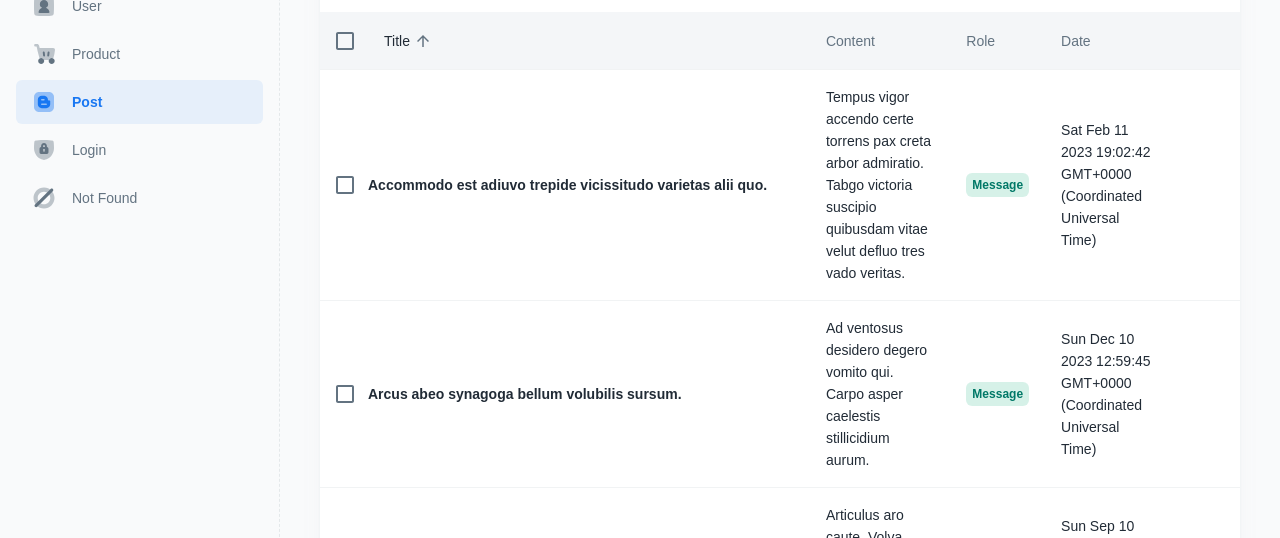
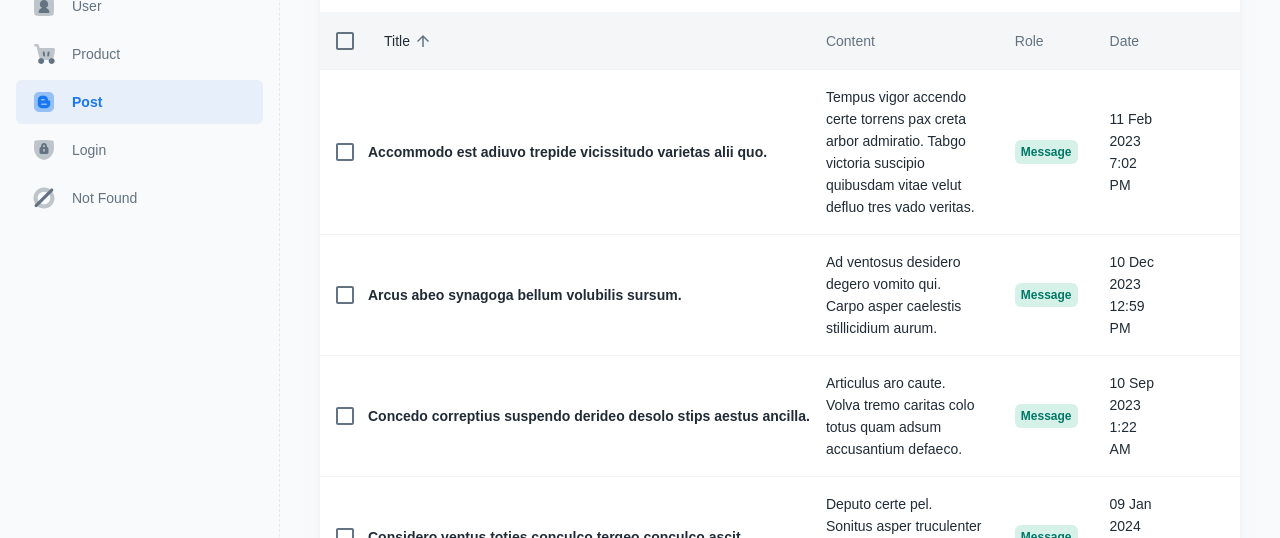
Before and after one commit to UoA-EEEEason/React-website-CarbonGo---Lying-Flat-group, a React (Vite) app: page /post in a window 1280 px wide. Shown: the part 248-786 px from the top of the page. Built offline with nearby package versions, Linux system fonts and the light colour scheme; some icons are missing.

Commit message:
add specific folder for firebase

```diff
--- a/src/sections/post/user-table-row.jsx
+++ b/src/sections/post/user-table-row.jsx
@@ -12,6 +12,8 @@ import IconButton from '@mui/material/IconButton';
 
 import Label from 'src/components/label';
 import Iconify from 'src/components/iconify';
+
+import { fDateTime } from 'src/utils/format-time';
 
 // ----------------------------------------------------------------------
 
@@ -54,7 +56,7 @@ export default function UserTableRow({
           <Label color={(role === 'News' && 'error') || 'success'}>{role}</Label>
         </TableCell>
 
-        <TableCell>{date}</TableCell>
+        <TableCell>{fDateTime(date)}</TableCell>
 
         <TableCell align="right">
           <IconButton onClick={handleOpenMenu}>
```
Also changed, not shown: src/firebase/auth.js (added), src/firebase/dashboard.js (added), src/firebase/post.js (added), src/firebase/products.js (added), src/firebase/user.js (added).
